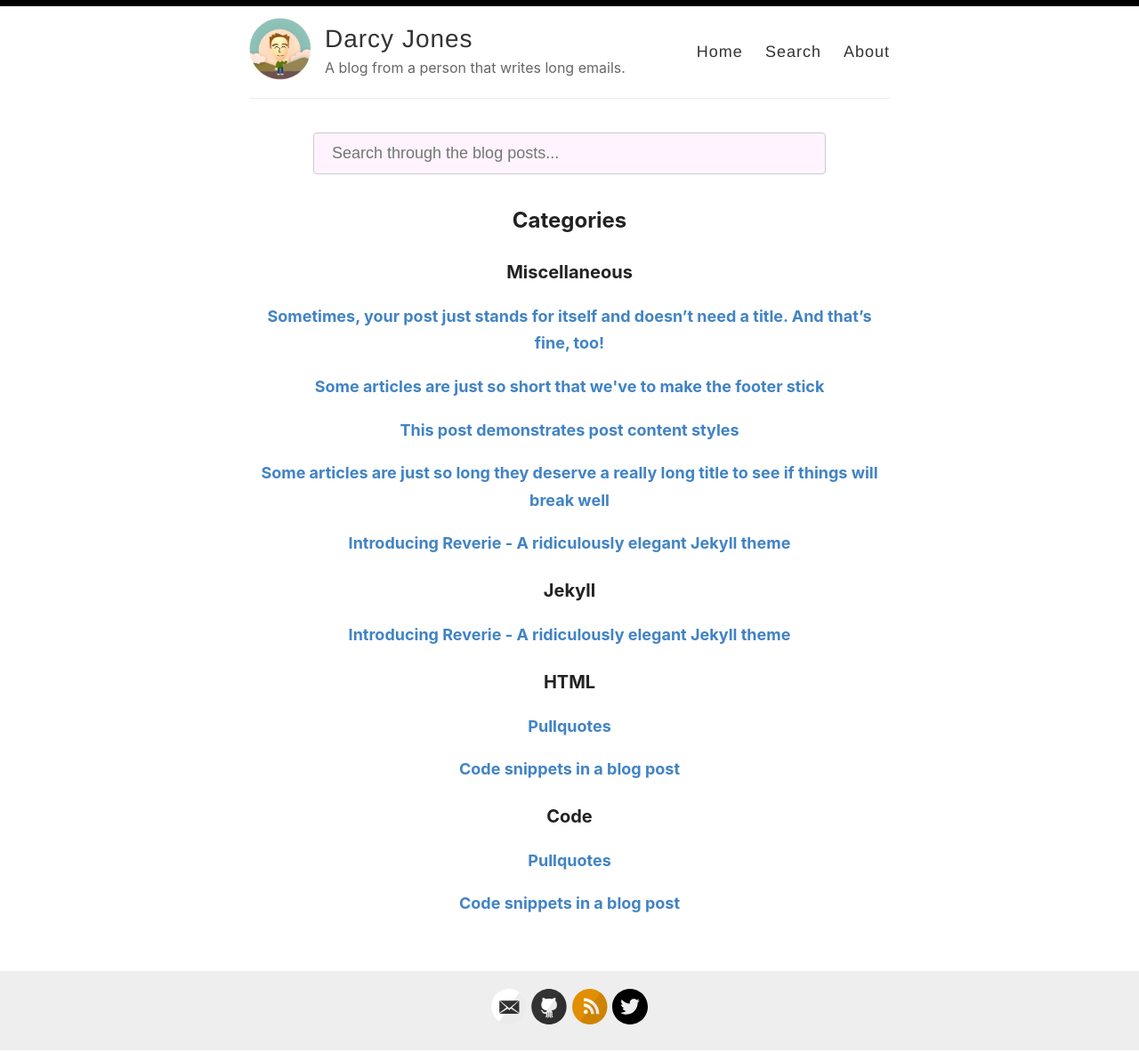
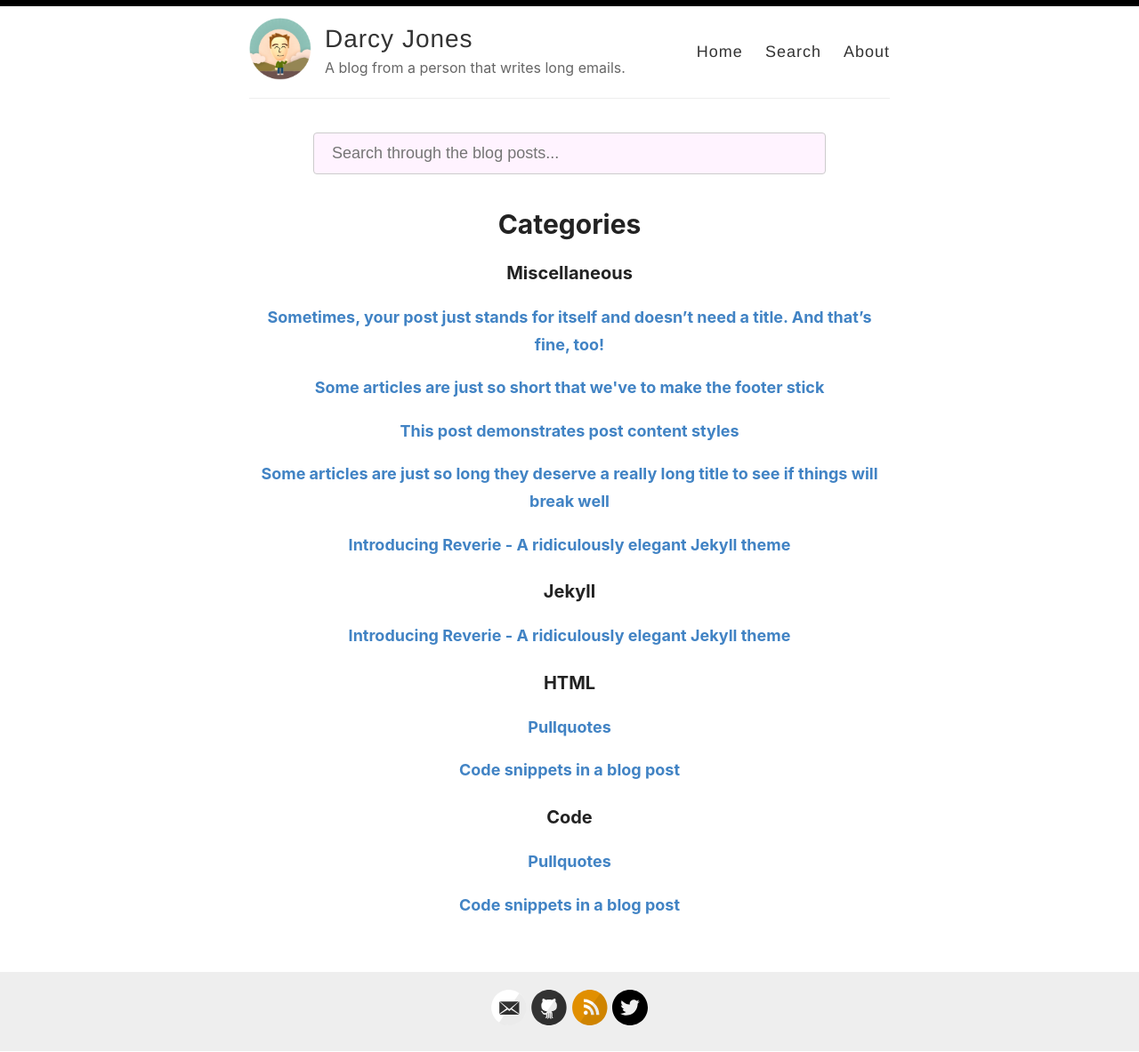
Before and after one commit to darcyabjones/darcyabjones.github.io, a Jekyll site: the page built from _pages/search.md, in a window 1280 px wide. Shown: the whole page at 89% size. Built offline with Jekyll 4.4.1, drawn with Linux system fonts in a browser that asks for light colours.

```diff
--- a/_pages/search.md
+++ b/_pages/search.md
@@ -20,7 +20,7 @@ permalink: /search/
 </script>
 
 
-<h2>Categories</h2>
+<h1>Categories</h1>
 
 <div id="archives">
 {% for category in site.categories %}
```
